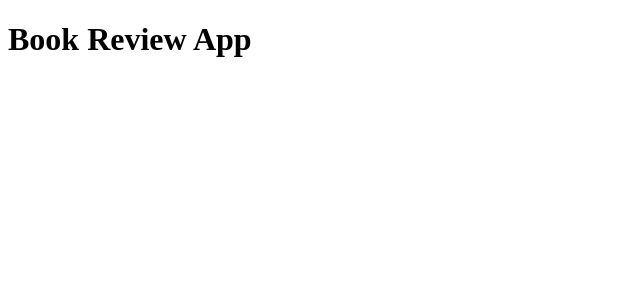
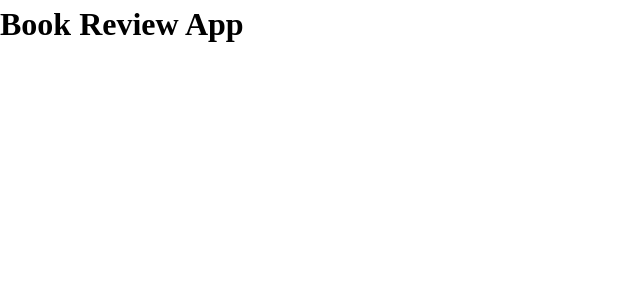
Before and after one commit to agadman/book-review-frontend, a React (Vite) app: page / in a window 1280 px wide. Shown: the top 300 px of the page, without its empty margins (0-640 px from the left). Built offline with nearby package versions, Linux system fonts and the light colour scheme.

Commit message:
added reset css in index.css

```diff
--- a/src/index.css
+++ b/src/index.css
@@ -0,0 +1,29 @@
+/* A Modern CSS Reset for React in 2026 */
+@layer reset {
+  *, *::before, *::after {
+    box-sizing: border-box;
+  }
+  /* Remove default margin */
+  * {
+    margin: 0;
+  }
+  /* Ensure consistent line height and text rendering */
+  html {
+    line-height: 1.5;
+    -webkit-font-smoothing: antialiased;
+    text-size-adjust: none; /* Prevents unwanted mobile text scaling */
+  }
+  /* Improve media defaults */
+  img, picture, video, canvas, svg {
+    display: block;
+    max-width: 100%;
+  }
+  /* Inherit fonts for form controls */
+  input, button, textarea, select {
+    font: inherit;
+  }
+  /* Avoid text overflows */
+  p, h1, h2, h3, h4, h5, h6 {
+    overflow-wrap: break-word;
+  }
+}
```
